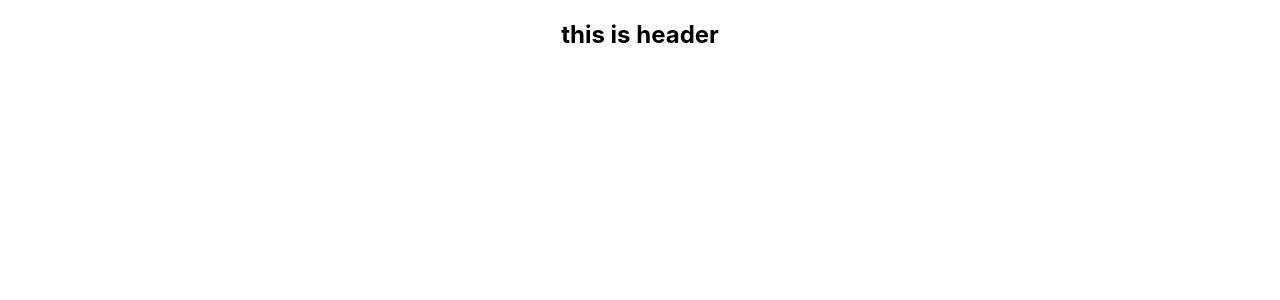
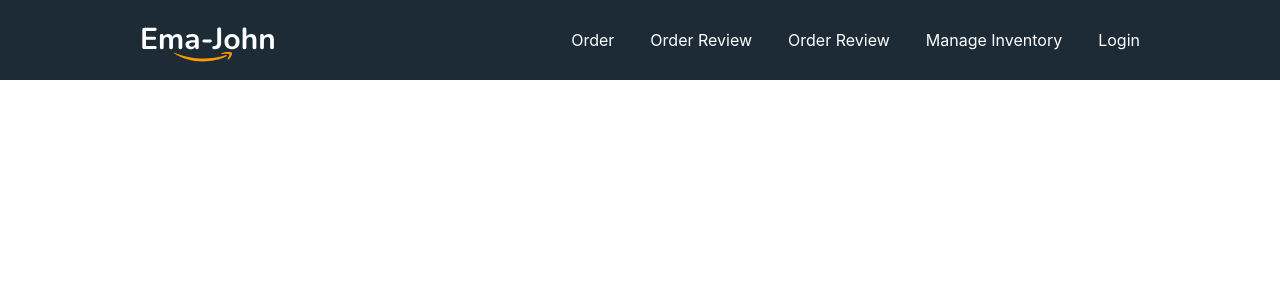
Before and after one commit to Shafayathub/amazon-simple, a React (Create React App) app: page / in a window 1280 px wide. Shown: the top 300 px of the page. Built offline with nearby package versions, Linux system fonts and the light colour scheme.

Commit message:
header done

```diff
--- a/src/App.js
+++ b/src/App.js
@@ -3,7 +3,7 @@ import Header from './components/Header/Header';
 
 function App() {
   return (
-    <div className="App">
+    <div>
       <Header></Header>
     </div>
   );
--- a/src/components/Header/Header.css
+++ b/src/components/Header/Header.css
@@ -0,0 +1,16 @@
+.header {
+  height: 80px;
+  background-color: #1c2b35;
+  display: flex;
+  align-items: center;
+  justify-content: space-between;
+  padding: 0px 140px;
+}
+.header a {
+  text-decoration: none;
+  color: #fff;
+  margin-left: 36px;
+}
+.header a:hover {
+  color: #ff9900;
+}
--- a/src/components/Header/Header.js
+++ b/src/components/Header/Header.js
@@ -1,10 +1,19 @@
 import React from 'react';
+import logo from '../../images/Logo.svg';
+import './Header.css';
 
 const Header = () => {
   return (
-    <div>
-      <h2>this is header</h2>
-    </div>
+    <nav className="header">
+      <img src={logo} alt="" />
+      <div>
+        <a href="./">Order</a>
+        <a href="./">Order Review</a>
+        <a href="./">Order Review</a>
+        <a href="./">Manage Inventory</a>
+        <a href="./">Login</a>
+      </div>
+    </nav>
   );
 };
 
```
